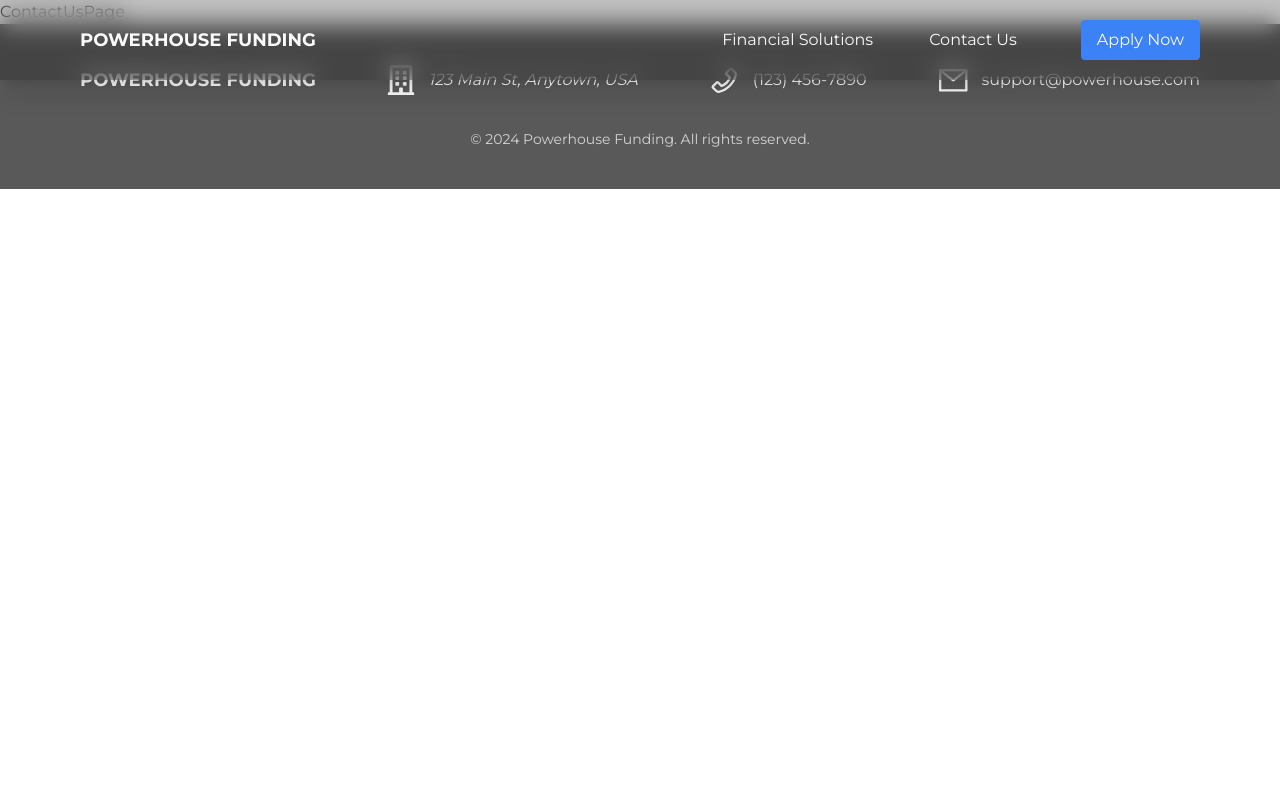
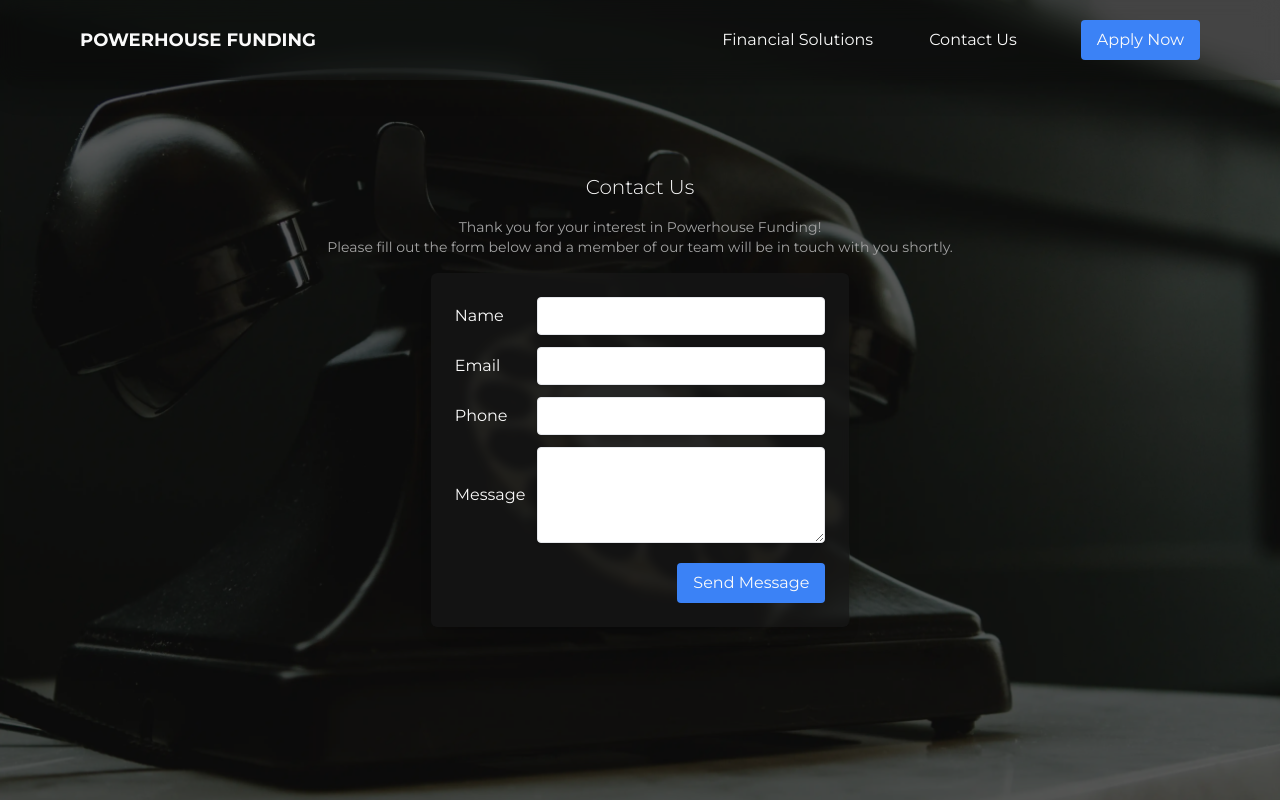
Before and after one commit to dewanwakilahmed/kesef-capital-group-v0, a Next.js app: page /contact-us in a window 1280 px wide. Shown: the top 800 px of the page. Built offline with nearby package versions, Linux system fonts and the light colour scheme.

Commit message:
Contact Us page draft

```diff
--- a/app/apply-now/page.tsx
+++ b/app/apply-now/page.tsx
@@ -1,5 +1,17 @@
 const ApplyNowPage = () => {
-  return <div>ApplyNowPage</div>;
+  return (
+    <div className='apply-now-page'>
+      <section
+        className='apply-now-section section section-with-bg-img h-screen'
+        style={{
+          backgroundImage: `url('/images/hero-bg/apply-now-bg.webp')`,
+          backgroundPosition: 'center',
+        }}
+      >
+        <div className='bg-img-overlay' />
+      </section>
+    </div>
+  );
 };
 
 export default ApplyNowPage;
--- a/app/contact-us/page.tsx
+++ b/app/contact-us/page.tsx
@@ -1,5 +1,91 @@
+import Button from '@/components/ui/button/Button';
+
 const ContactUsPage = () => {
-  return <div>ContactUsPage</div>;
+  return (
+    <div className='contact-us-page'>
+      <section
+        className='contact-us-section section section-with-bg-img h-screen'
+        style={{
+          backgroundImage: `url('/images/hero-bg/contact-us-bg.webp')`,
+          backgroundPosition: 'center',
+        }}
+      >
+        <div className='bg-img-overlay' />
+
+        <h2 className='contact-us-title section-title section-title-with-bg-img'>
+          Contact Us
+        </h2>
+
+        <div className='message-to-inquirer-container text-neutral-400 text-sm relative text-center -mt-6 -mb-6'>
+          <p className='message-to-inquirer'>
+            Thank you for your interest in Powerhouse Funding!
+          </p>
+
+          <p className='message-to-inquirer'>
+            Please fill out the form below and a member of our team will be in
+            touch with you shortly.
+          </p>
+        </div>
+
+        <div className='contact-us-content card card-dark text-neutral-50'>
+          <form className='contact-us-form flex flex-col gap-3' action=''>
+            <div className='flex items-center gap-3 justify-between'>
+              <label htmlFor='name'>Name</label>
+              <input
+                type='text'
+                id='name'
+                name='name'
+                required
+                className='shadow appearance-none border rounded py-2 px-3 text-gray-800 w-72 leading-tight focus:outline-none focus:shadow-outline'
+              />
+            </div>
+
+            <div className='flex items-center gap-3 justify-between'>
+              <label htmlFor='email'>Email</label>
+              <input
+                type='email'
+                id='email'
+                name='email'
+                className='shadow appearance-none border rounded py-2 px-3 text-gray-800 w-72 leading-tight focus:outline-none focus:shadow-outline'
+              />
+            </div>
+
+            <div className='flex items-center gap-3 justify-between'>
+              <label htmlFor='phone'>Phone</label>
+              <input
+                type='tel'
+                id='phone'
+                name='phone'
+                required
+                className='shadow appearance-none border rounded py-2 px-3 text-gray-800 w-72 leading-tight focus:outline-none focus:shadow-outline'
+              />
+            </div>
+
+            <div className='flex items-center gap-3 justify-between'>
+              <label htmlFor='message'>Message</label>
+              <textarea
+                id='message'
+                name='message'
+                className='shadow appearance-none border rounded py-2 px-3 text-gray-800 w-72 leading-tight focus:outline-none focus:shadow-outline h-24'
+              ></textarea>
+            </div>
+
+            <Button
+              className='contact-us-form-btn ml-auto mt-2'
+              btnType='primary'
+              goTo='/contact-us'
+            >
+              <input
+                className='cursor-pointer'
+                type='submit'
+                value='Send Message'
+              />
+            </Button>
+          </form>
+        </div>
+      </section>
+    </div>
+  );
 };
 
 export default ContactUsPage;
```
